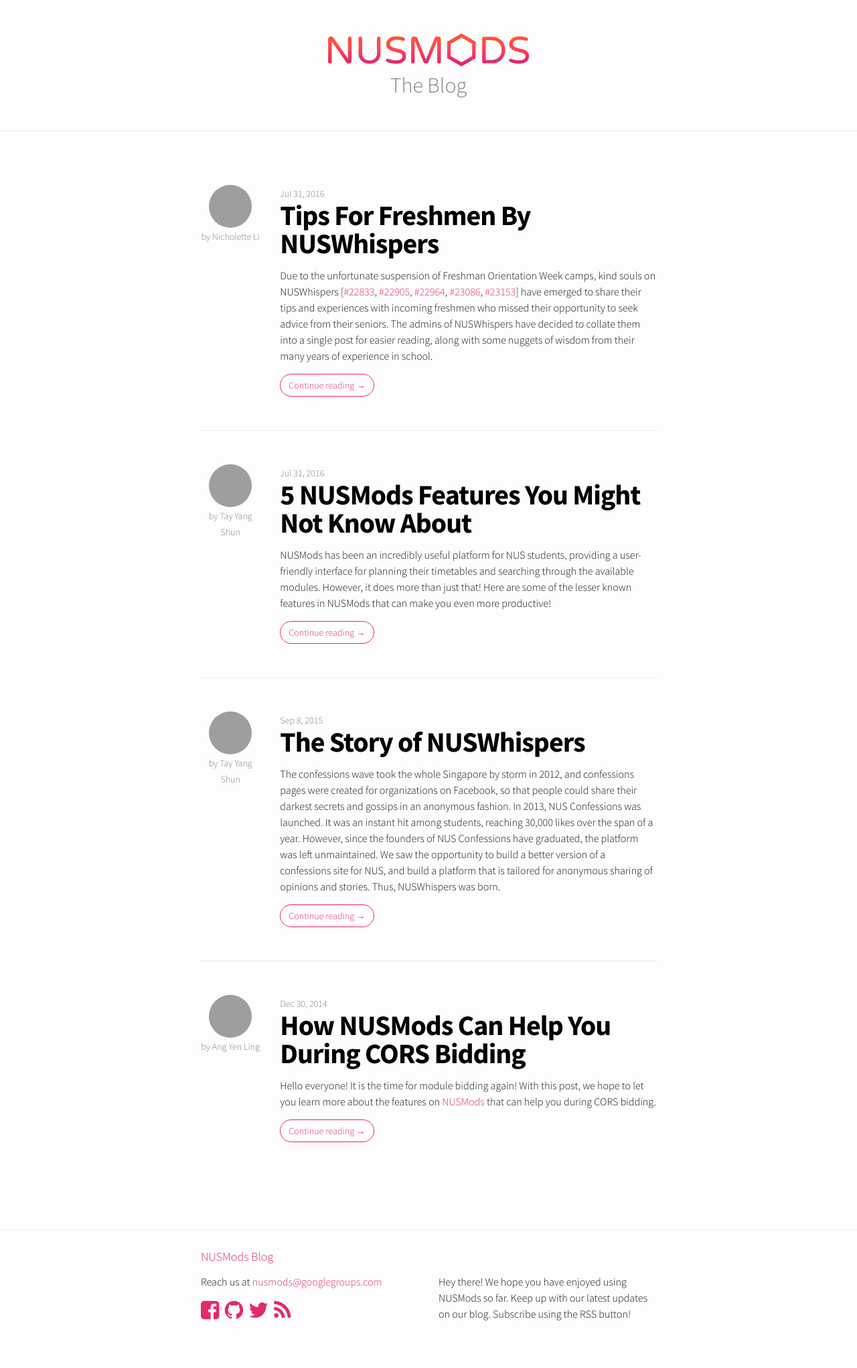
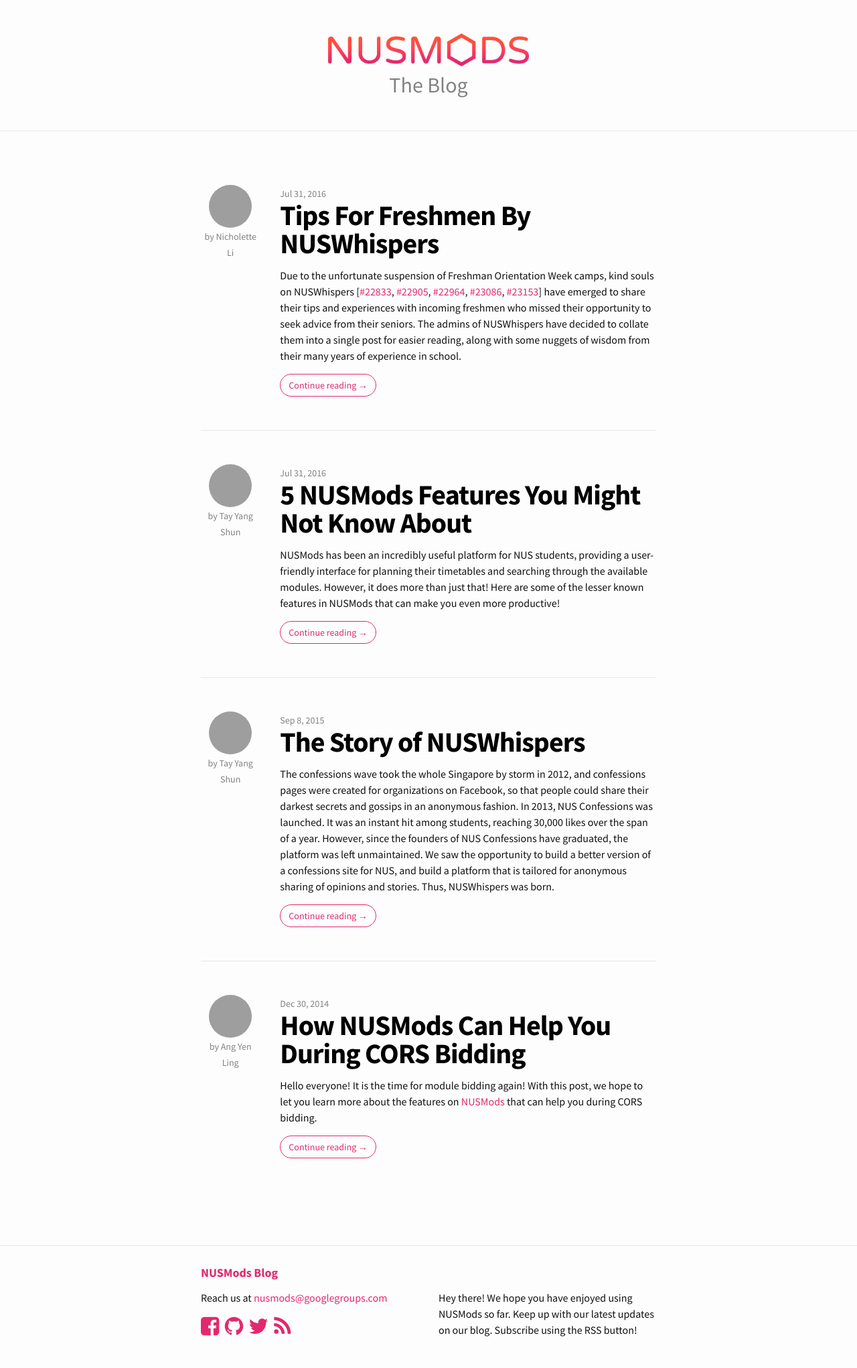
Before and after one commit to nusmodifications/nusmods-blog, a Jekyll site: the page built from index.html, in a window 1280 px wide. Shown: the whole page at 67% size. Built offline with Jekyll 4.4.1, drawn with Linux system fonts in a browser that asks for light colours; nearby versions of some CDN libraries; the list of posts is cut into pages by our own code; before the commit the page ends 2018 px from its top, so only the background shows below that; grey boxes are pictures that could not be loaded.

Commit message:
Tweak site font weights

```diff
--- a/_includes/head.html
+++ b/_includes/head.html
@@ -12,7 +12,7 @@
     <!-- CSS -->
     <link rel="stylesheet" href="//maxcdn.bootstrapcdn.com/bootstrap/3.3.1/css/bootstrap.min.css">
     <link rel="stylesheet" href="//maxcdn.bootstrapcdn.com/bootstrap/3.3.1/css/bootstrap-theme.min.css">
-    <link href="//fonts.googleapis.com/css?family=Source+Sans+Pro:300,400,700,900" rel="stylesheet">
+    <link href="//fonts.googleapis.com/css?family=Source+Sans+Pro:400,700" rel="stylesheet">
     <script src="//code.jquery.com/jquery-1.11.2.min.js"></script>
     <script src="//maxcdn.bootstrapcdn.com/bootstrap/3.3.1/js/bootstrap.min.js"></script>
     <link href="//maxcdn.bootstrapcdn.com/font-awesome/4.2.0/css/font-awesome.min.css" rel="stylesheet">
--- a/_sass/_base.scss
+++ b/_sass/_base.scss
@@ -17,7 +17,7 @@
     font-family: $base-font-family;
     font-size: $base-font-size;
     line-height: $base-line-height;
-    font-weight: 300;
+    font-weight: $font-weight-normal;
     color: $text-color;
     background-color: $background-color;
     -webkit-text-size-adjust: 100%;
@@ -80,7 +80,7 @@
  * Headings
  */
 h1, h2, h3, h4, h5, h6 {
-    font-weight: 300;
+    font-weight: $font-weight-bold;
 }
 
 
@@ -209,7 +209,7 @@
     border: 1px solid $brand-color;
     border-radius: 40px;
     color: $brand-color;
-    font-weight: 300;
+    font-weight: $font-weight-normal;
     &:hover {
         background-color: $brand-color;
         border-color: $brand-color;
--- a/_sass/_layout.scss
+++ b/_sass/_layout.scss
@@ -46,7 +46,7 @@
 .site-subtitle {
     color: $grey-color;
     font-size: 32px;
-    font-weight: 300;
+    font-weight: $font-weight-normal;
 }
 
 .site-nav {
@@ -241,7 +241,7 @@
 
 .post-title {
     font-size: 42px;
-    font-weight: 700;
+    font-weight: $font-weight-bold;
     letter-spacing: -1px;
     line-height: 1;
     @include media-query($on-laptop) {
--- a/css/main.scss
+++ b/css/main.scss
@@ -17,6 +17,9 @@
 $background-color: #fdfdfd;
 $brand-color:      #e3296e;
 // $brand-color:      #f60;
+
+$font-weight-normal: 400;
+$font-weight-bold: 700;
 
 $grey-color:       #828282;
 $grey-color-light: lighten($grey-color, 40%);
```
